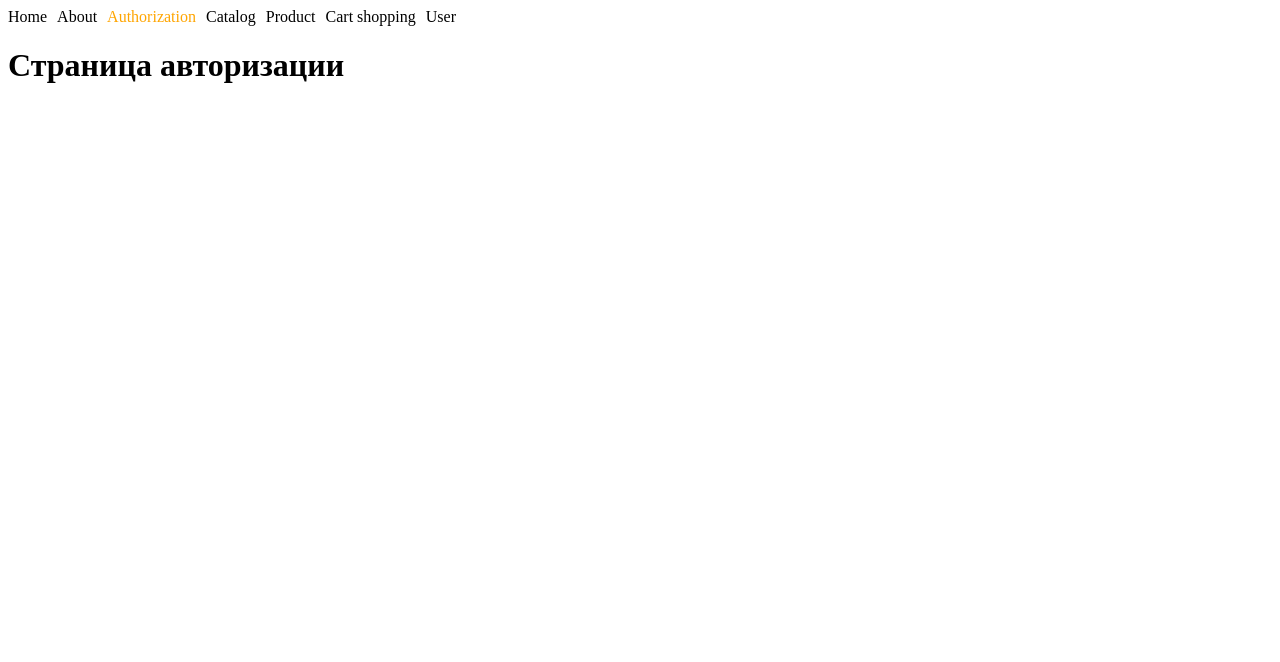
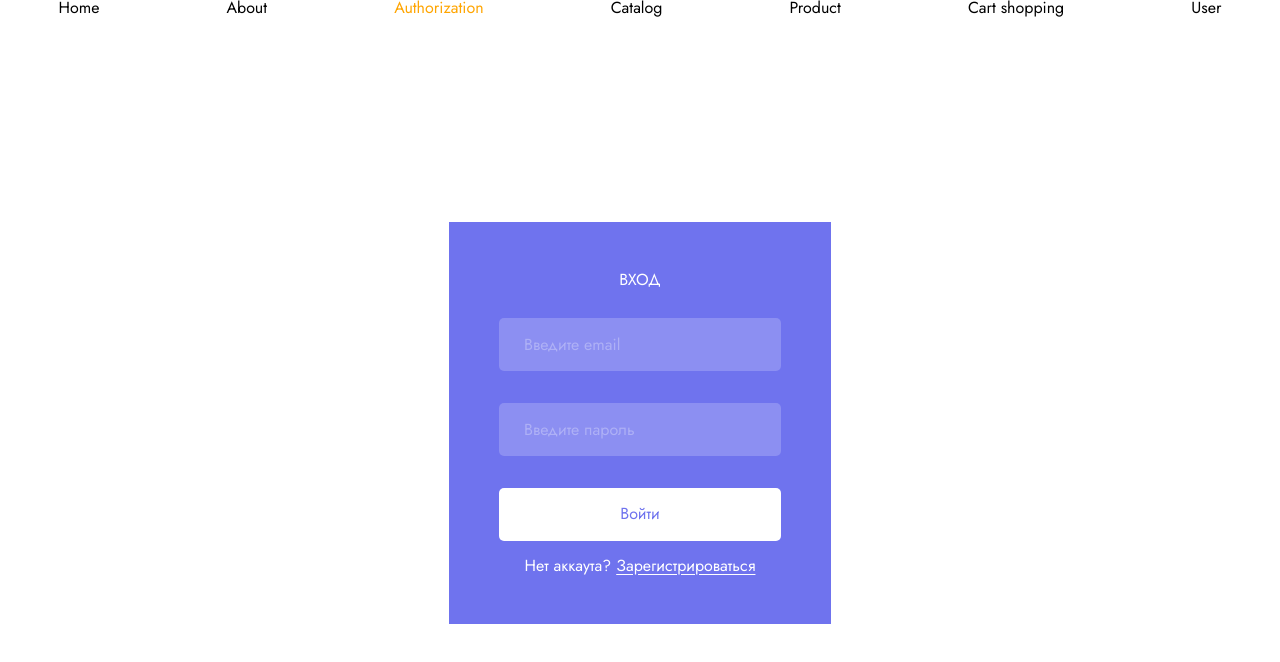
Before and after one commit to RudchenkoHenadzi/eCommerce-Application, a Vue app: page /authorization in a window 1280 px wide. Shown: the top 662 px of the page. Built offline with nearby package versions, Linux system fonts and the light colour scheme.

Commit message:
feat: add auth html template

```diff
--- a/index.html
+++ b/index.html
@@ -4,7 +4,10 @@
     <meta charset="UTF-8">
     <link rel="icon" href="/favicon.ico">
     <meta name="viewport" content="width=device-width, initial-scale=1.0">
-    <title>Vite App</title>
+    <link rel="preconnect" href="https://fonts.googleapis.com">
+    <link rel="preconnect" href="https://fonts.gstatic.com" crossorigin>
+    <link href="https://fonts.googleapis.com/css2?family=Jost:ital,wght@0,100..900;1,100..900&family=Roboto:ital,wght@0,100;0,300;0,400;0,500;0,700;0,900;1,100;1,300;1,400;1,500;1,700;1,900&display=swap" rel="stylesheet">
+    <title>Kugoo Store</title>
   </head>
   <body>
     <div id="app"></div>
--- a/src/App.vue
+++ b/src/App.vue
@@ -21,8 +21,11 @@ import { RouterLink, RouterView } from 'vue-router'
 </template>
 
 <style lang="scss" scoped>
+@import './assets/styles/main.scss';
 nav {
   display: flex;
+  justify-content: space-around;
+  align-items: center;
   gap: 10px;
   a {
     color: black;
--- a/src/assets/styles/main.scss
+++ b/src/assets/styles/main.scss
@@ -1,3 +1,101 @@
-@use 'extends.scss';
-@use 'variables.scss';
-@use 'migxins.scss';
+*,
+*::before,
+*::after {
+  padding: 0;
+  margin: 0;
+  box-sizing: border-box;
+  border: 0;
+  outline: 0;
+  scroll-behavior: smooth;
+}
+
+a {
+  color: inherit;
+  text-decoration: none;
+}
+
+a:hover {
+  color: inherit;
+  cursor: pointer;
+  opacity: 0.9;
+  transition: opacity 0.7s ease-in;
+}
+
+ul,
+li {
+  list-style: none;
+}
+
+img {
+  vertical-align: top;
+}
+
+h1,
+h2,
+h3,
+h4,
+h5,
+h6 {
+  font-weight: inherit;
+  font-size: inherit;
+  line-height: 150%;
+}
+
+button {
+  padding: 0;
+  border: none;
+  font: inherit;
+  color: inherit;
+  background-color: transparent;
+  cursor: pointer;
+}
+
+/* remember to define focus styles! */
+:focus {
+  outline: 0;
+}
+
+/* ----------COMMON STYLES------------------ */
+
+html,
+body {
+  height: 100%;
+  width: 100%;
+  font-weight: 400;
+  font-family: $main-font;
+  font-size: 16px;
+  font-style: normal;
+  background-color: $white;
+  color: $black;
+  line-height: 1;
+  vertical-align: baseline;
+  -webkit-text-size-adjust: 100%;
+}
+
+#app {
+  display: grid;
+  grid-template-rows: 45px 1fr;
+}
+
+main,
+#app {
+  height: 100%;
+  width: 100%;
+}
+
+.container {
+  margin: 0 auto;
+  padding: 0 20px;
+  max-width: 1110px;
+  overflow: hidden;
+}
+
+input:focus-visible,
+textarea:focus-visible {
+  outline: none;
+}
+
+input::placeholder,
+textarea::placeholder {
+  font-family: $main-font;
+}
--- /dev/null
+++ b/src/assets/styles/mixins.scss
@@ -0,0 +1,10 @@
+@mixin button {
+  border-radius: 5px;
+  padding: 15px 25px;
+  width: 177px;
+  height: 53px;
+  background: $white;
+  font-weight: 400;
+  text-align: center;
+  color: $purple;
+}
--- a/src/assets/styles/variables.scss
+++ b/src/assets/styles/variables.scss
@@ -0,0 +1,12 @@
+$purple: #6f73ee;
+$black: #282739;
+$gray-600: #5d6c7b;
+$gray-200: #eaebed;
+$white: #fff;
+$transparent-white: rgba(255, 255, 255, 0.3);
+$background: #f4f7fb;
+$orange: #ee685f;
+$orange: #f3a712;
+$green: #75d14a;
+$main-font: 'Jost', sans-serif;
+$second-font: 'Roboto', sans-serif;
--- /dev/null
+++ b/src/components/AuthorizationForm.vue
@@ -0,0 +1,104 @@
+<script lang="ts">
+import { defineComponent } from 'vue'
+
+export default defineComponent({
+  name: 'AuthorizationForm',
+  data() {
+    return {
+      email: '',
+      password: ''
+    }
+  }
+})
+</script>
+
+<template>
+  <form class="auth-form">
+    <fieldset class="auth-form__wrapper">
+      <legend class="auth-form__title">Вход</legend>
+      <input
+        type="text"
+        id="email"
+        v-model="email"
+        placeholder="Введите email"
+        class="auth-form__input"
+      />
+
+      <input
+        type="text"
+        id="password"
+        v-model="password"
+        placeholder="Введите пароль"
+        class="auth-form__input"
+      />
+
+      <button type="submit" class="auth-form__btn btn">Войти</button>
+
+      <div class="auth-form__switch-block switch-block">
+        <span class="switch-block__text">Нет аккаута?</span>
+        <button class="switch-block__btn">Зарегистрироваться</button>
+      </div>
+    </fieldset>
+  </form>
+</template>
+
+<style scoped lang="scss">
+.auth-form {
+  margin: 0 auto;
+  padding: 50px;
+  height: fit-content;
+  max-width: 50vw;
+  background-color: $purple;
+  color: $white;
+
+  &__wrapper {
+    display: flex;
+    flex-direction: column;
+    justify-content: flex-start;
+    align-items: center;
+    gap: 32px;
+    width: 100%;
+  }
+
+  &__title {
+    margin-bottom: 30px;
+    text-align: center;
+    text-transform: uppercase;
+  }
+
+  &__input {
+    width: 100%;
+    border-radius: 5px;
+    padding: 15px 25px;
+    height: 53px;
+    background: rgba(255, 255, 255, 0.2);
+    color: $white;
+    font-size: 18px;
+
+    &::placeholder {
+      font-weight: 400;
+      font-size: 16px;
+      text-align: left;
+      color: $transparent-white;
+    }
+  }
+
+  &__btn {
+    @include button;
+    width: 100%;
+  }
+}
+
+.switch-block {
+  display: flex;
+  justify-content: flex-start;
+  align-items: center;
+  gap: 5px;
+  margin-top: -15px;
+
+  &__btn {
+    text-decoration: underline;
+    text-underline-offset: 3px;
+  }
+}
+</style>
--- /dev/null
+++ b/src/components/RegistrationForm.vue
@@ -0,0 +1,104 @@
+<script lang="ts">
+import { defineComponent } from 'vue'
+
+export default defineComponent({
+  name: 'RegistrationForm',
+  data() {
+    return {
+      email: '',
+      password: ''
+    }
+  }
+})
+</script>
+
+<template>
+  <form class="auth-form">
+    <fieldset class="auth-form__wrapper">
+      <legend class="auth-form__title">Регистрация</legend>
+      <input
+        type="text"
+        id="email"
+        v-model="email"
+        placeholder="Введите email"
+        class="auth-form__input"
+      />
+
+      <input
+        type="text"
+        id="password"
+        v-model="password"
+        placeholder="Введите пароль"
+        class="auth-form__input"
+      />
+
+      <button type="submit" class="auth-form__btn btn">Зарегистрироваться</button>
+
+      <div class="auth-form__switch-block switch-block">
+        <span class="switch-block__text">Уже есть аккаунт?</span>
+        <button class="switch-block__btn">Войти</button>
+      </div>
+    </fieldset>
+  </form>
+</template>
+
+<style scoped lang="scss">
+.auth-form {
+  margin: 0 auto;
+  padding: 50px;
+  height: fit-content;
+  max-width: 50vw;
+  background-color: $purple;
+  color: $white;
+
+  &__wrapper {
+    display: flex;
+    flex-direction: column;
+    justify-content: flex-start;
+    align-items: center;
+    gap: 32px;
+    width: 100%;
+  }
+
+  &__title {
+    margin-bottom: 30px;
+    text-align: center;
+    text-transform: uppercase;
+  }
+
+  &__input {
+    width: 100%;
+    border-radius: 5px;
+    padding: 15px 25px;
+    height: 53px;
+    background: rgba(255, 255, 255, 0.2);
+    color: $white;
+    font-size: 18px;
+
+    &::placeholder {
+      font-weight: 400;
+      font-size: 16px;
+      text-align: left;
+      color: $transparent-white;
+    }
+  }
+
+  &__btn {
+    @include button;
+    width: 100%;
+  }
+}
+
+.switch-block {
+  display: flex;
+  justify-content: flex-start;
+  align-items: center;
+  gap: 5px;
+  margin-top: -15px;
+
+  &__btn {
+    text-decoration: underline;
+    text-underline-offset: 3px;
+  }
+}
+</style>
--- a/src/views/AuthorizationView.vue
+++ b/src/views/AuthorizationView.vue
@@ -1,3 +1,31 @@
 <template>
-    <h1>Страница авторизации</h1>
+  <div class="auth-page">
+    <RegistrationForm v-if="isRegistrationPage" />
+    <AuthorizationForm v-else />
+  </div>
 </template>
+
+<script lang="ts">
+import AuthorizationForm from '@/components/AuthorizationForm.vue'
+import { defineComponent } from 'vue'
+import RegistrationForm from '@/components/RegistrationForm.vue'
+
+export default defineComponent({
+  components: { RegistrationForm, AuthorizationForm },
+  data() {
+    return {
+      isRegistrationPage: false
+    }
+  }
+})
+</script>
+
+<style scoped lang="scss">
+.auth-page {
+  display: flex;
+  justify-content: center;
+  align-items: center;
+  height: 100%;
+  width: 100%;
+}
+</style>
--- a/vite.config.ts
+++ b/vite.config.ts
@@ -14,5 +14,16 @@ export default defineConfig({
     alias: {
       '@': fileURLToPath(new URL('./src', import.meta.url))
     }
+  },
+  css: {
+    preprocessorOptions: {
+      scss: {
+        additionalData: `
+            @import "@/assets/styles/variables.scss";
+            @import "@/assets/styles/mixins.scss";
+            @import "@/assets/styles/extends.scss";
+          `
+      }
+    }
   }
 })
```
Also changed, not shown: src/assets/styles/migxins.scss (deleted).
